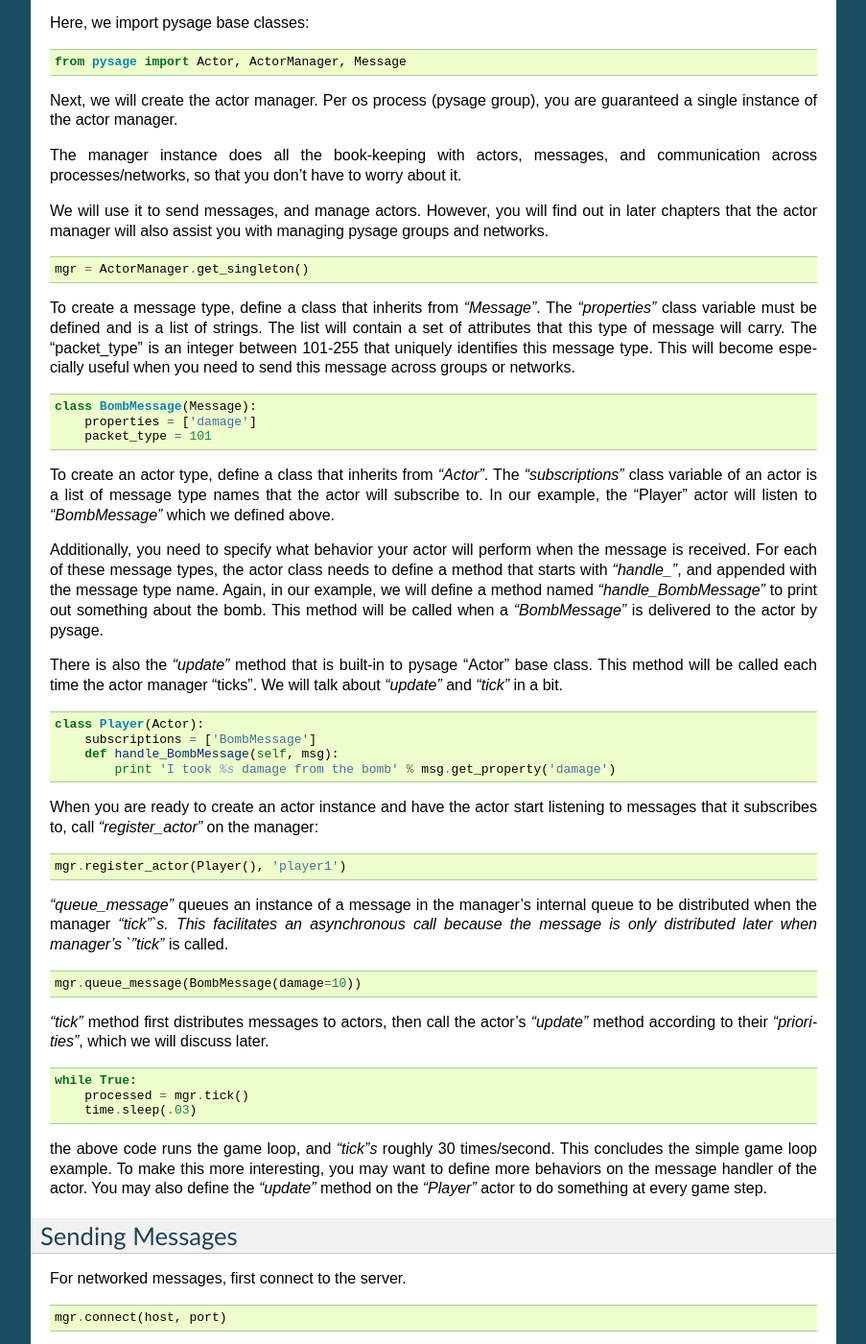
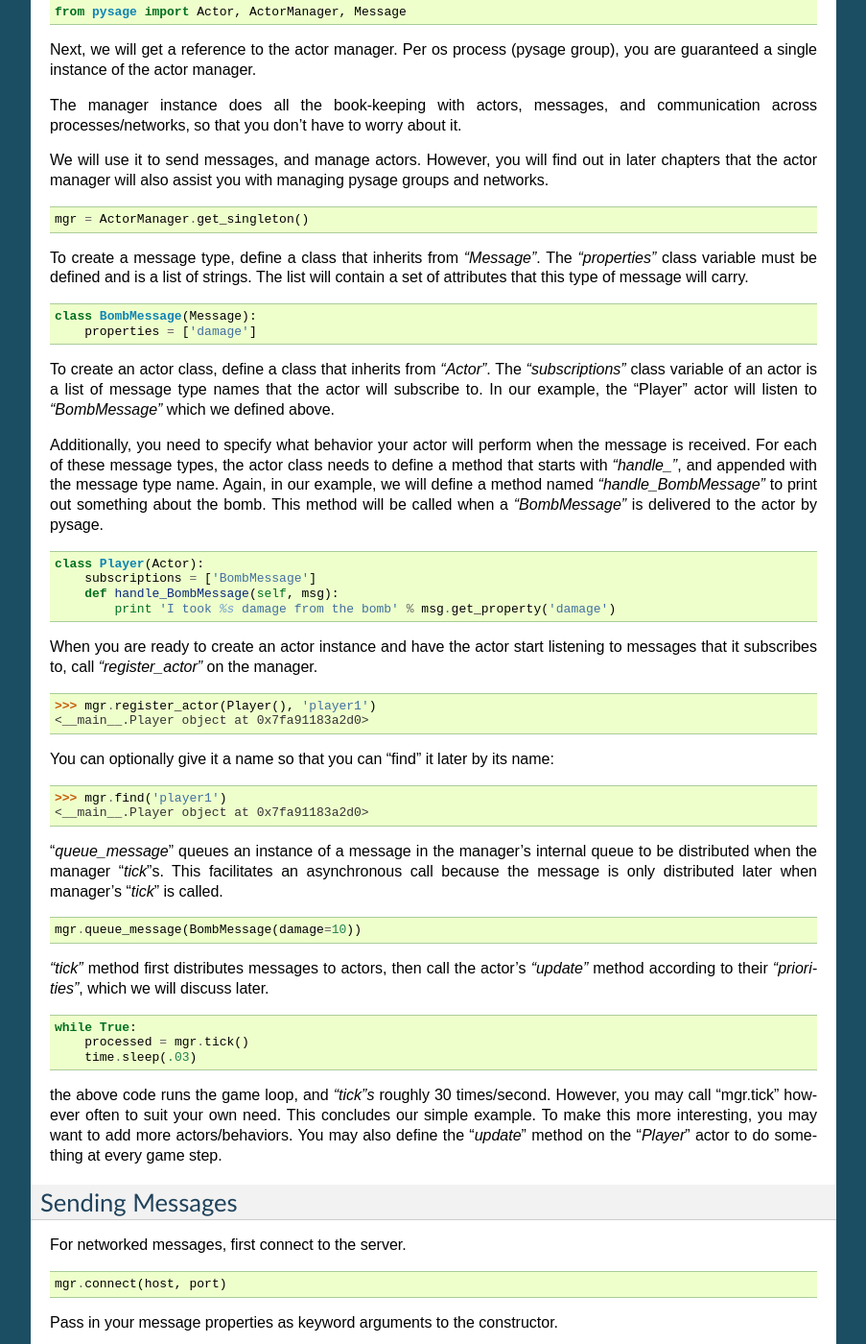
Before and after one commit to realtime-system/pysage, a Sphinx documentation site: the page built from docs/intro.rst, in a window 1280 px wide and 1400 px high, scrolled down 768 px. Shown: the whole window at 96% size, without its empty margins (198-1101 px from the left). Built offline with Sphinx 7.4.7, drawn with Linux system fonts in a browser that asks for light colours; pages that are not in the unit, such as notebooks, are missing from menus; some of the changed text lies outside the part shown.

Commit message:
adding doc

```diff
--- a/docs/grouping.rst
+++ b/docs/grouping.rst
@@ -5,7 +5,10 @@ This section describes Pysage's "Grouping" functionality.
 
 Basics
 ---------------------------------
-Grouping can be very useful in partitioning actors into separate processes.  Actors in different groups have their own independent update/message handling loop.  And messages can be communicated across groups via IPC.
+Grouping can be very useful in partitioning actors into separate processes.  Actors in the same group are local to each other, so they can have access to each other.  It's kind of like a: "what happens in the group, stays in the group" concept.  Although, using messages are strongly encouraged instead of straight calls for most situations, even in the same pysage group.  Actors in different groups have their own independent update/message handling loop.  And messages can be communicated across groups via IPC.
+
+The "packet_type" is an integer between 101-255 that uniquely identifies this message type.  This will become especially useful when you need to send this message across groups or networks.
+
 ::
 
     class Consumer(MessageReceiver):
--- a/docs/intro.rst
+++ b/docs/intro.rst
@@ -4,7 +4,7 @@ Introduction
 This is the documentation for Pysage, a lightweight high-level message passing library supporting actor based concurrency.
 Pysage is written in Python.  It supports **Python 2.5** and up.
 
-Basics
+Step by step example
 ---------
 
 Let's take a look at the code from the front page.  We'll go over this line by line to give you an in-depth idea what pysage is doing for you.
@@ -18,7 +18,6 @@ Here is the code:
 
     class BombMessage(Message):
         properties = ['damage']
-        packet_type = 101
 
     class Player(Actor):
         subscriptions = ['BombMessage']
@@ -32,8 +31,6 @@ Here is the code:
         processed = mgr.tick()
         time.sleep(.03)
 
-Let's go through this line by line:
-
 First of all, import time to be able to "sleep" :)
 ::
     import time
@@ -43,7 +40,7 @@ Here, we import pysage base classes:
 
     from pysage import Actor, ActorManager, Message
 
-Next, we will create the actor manager.  Per os process (pysage group), you are guaranteed a single instance of the actor manager.
+Next, we will get a reference to the actor manager.  Per os process (pysage group), you are guaranteed a single instance of the actor manager.
 
 The manager instance does all the book-keeping with actors, messages, and communication across processes/networks, so that you don't have to worry about it.
 
@@ -53,18 +50,15 @@ We will use it to send messages, and manage actors.  However, you will find out
 
     mgr = ActorManager.get_singleton()
 
-To create a message type, define a class that inherits from `"Message"`.  The `"properties"` class variable must be defined and is a list of strings.  The list will contain a set of attributes that this type of message will carry.  The "packet_type" is an integer between 101-255 that uniquely identifies this message type.  This will become especially useful when you need to send this message across groups or networks.
+To create a message type, define a class that inherits from `"Message"`.  The `"properties"` class variable must be defined and is a list of strings.  The list will contain a set of attributes that this type of message will carry.
 ::
 
     class BombMessage(Message):
         properties = ['damage']
-        packet_type = 101
 
-To create an actor type, define a class that inherits from `"Actor"`.  The `"subscriptions"` class variable of an actor is a list of message type names that the actor will subscribe to.  In our example, the "Player" actor will listen to `"BombMessage"` which we defined above.
+To create an actor class, define a class that inherits from `"Actor"`.  The `"subscriptions"` class variable of an actor is a list of message type names that the actor will subscribe to.  In our example, the "Player" actor will listen to `"BombMessage"` which we defined above.
 
 Additionally, you need to specify what behavior your actor will perform when the message is received.  For each of these message types, the actor class needs to define a method that starts with `"handle_"`, and appended with the message type name.  Again, in our example, we will define a method named `"handle_BombMessage"` to print out something about the bomb.  This method will be called when a `"BombMessage"` is delivered to the actor by pysage.
-
-There is also the `"update"` method that is built-in to pysage "Actor" base class.  This method will be called each time the actor manager "ticks".  We will talk about `"update"` and `"tick"` in a bit.
 ::
 
     class Player(Actor):
@@ -72,12 +66,19 @@ There is also the `"update"` method that is built-in to pysage "Actor" base clas
         def handle_BombMessage(self, msg):
             print 'I took %s damage from the bomb' % msg.get_property('damage')
 
-When you are ready to create an actor instance and have the actor start listening to messages that it subscribes to, call `"register_actor"` on the manager:
+When you are ready to create an actor instance and have the actor start listening to messages that it subscribes to, call `"register_actor"` on the manager.
 ::
 
-    mgr.register_actor(Player(), 'player1')
+    >>> mgr.register_actor(Player(), 'player1')
+    <__main__.Player object at 0x7fa91183a2d0>
 
-`"queue_message"` queues an instance of a message in the manager's internal queue to be distributed when the manager `"tick"`s.  This facilitates an asynchronous call because the message is only distributed later when manager's `"tick"` is called.
+You can optionally give it a name so that you can "find" it later by its name:
+::
+
+    >>> mgr.find('player1')
+    <__main__.Player object at 0x7fa91183a2d0>
+
+"`queue_message`" queues an instance of a message in the manager's internal queue to be distributed when the manager "`tick`"s.  This facilitates an asynchronous call because the message is only distributed later when manager's "`tick`" is called.
 ::
 
     mgr.queue_message(BombMessage(damage=10))
@@ -89,7 +90,7 @@ When you are ready to create an actor instance and have the actor start listenin
         processed = mgr.tick()
         time.sleep(.03)
 
-the above code runs the game loop, and `"tick"s` roughly 30 times/second.  This concludes the simple game loop example.  To make this more interesting, you may want to define more behaviors on the message handler of the actor.  You may also define the `"update"` method on the `"Player"` actor to do something at every game step.
+the above code runs the game loop, and `"tick"s` roughly 30 times/second.  However, you may call "mgr.tick" however often to suit your own need.  This concludes our simple example.  To make this more interesting, you may want to add more actors/behaviors.  You may also define the "`update`" method on the "`Player`" actor to do something at every game step.
 
 Sending Messages
 -----------------
```
Also changed, not shown: other parts of docs/intro.rst (+9 -0 lines), docs/index.rst (+2 -19 lines).
